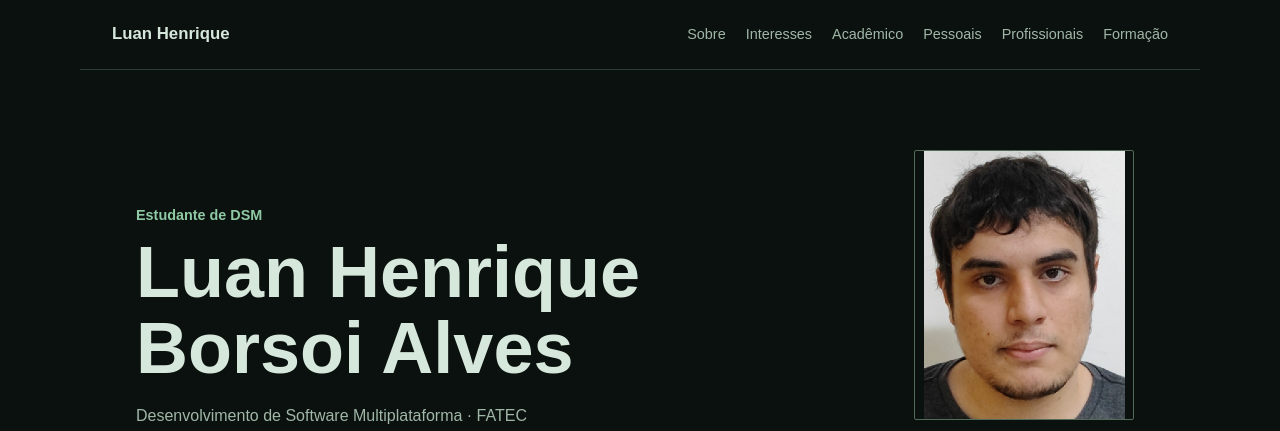
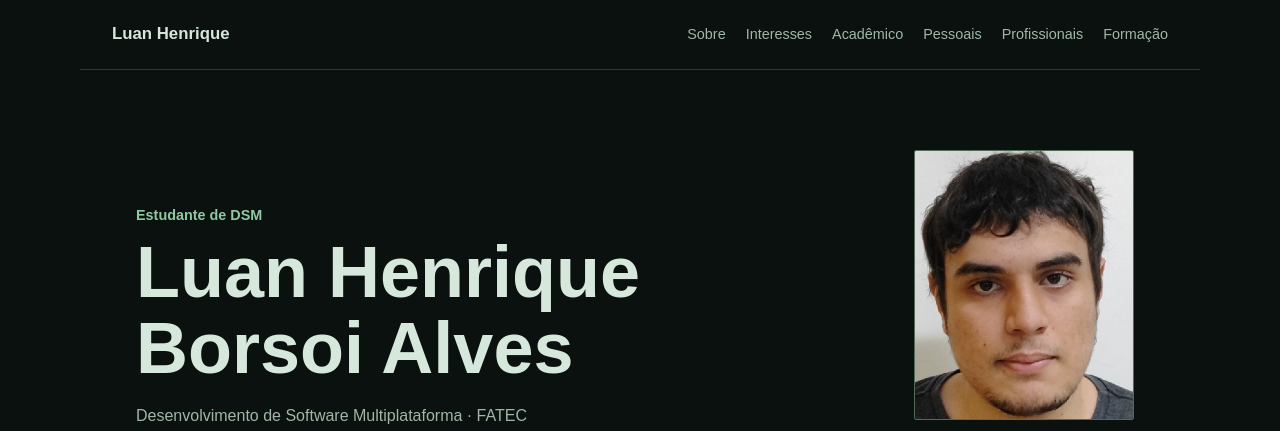
Before and after one commit to luanhba/portifolio-dsm1, a plain HTML site: page index.html in a window 1280 px wide. Shown: the top 431 px of the page. Drawn offline with Linux system fonts and the light colour scheme.

Commit message:
Update style.css

```diff
--- a/style.css
+++ b/style.css
@@ -47,8 +47,8 @@ nav a:hover, nav a:focus-visible, .link-projeto:hover { color: #8fc9a4; }
   margin: 0 0 14px;
   border: 1px solid #526b59;
   border-radius: 2px;
-  object-fit: contain;
-  object-position: center;
+  object-fit: cover;
+  object-position: center 20%;
 }
 .texto-apresentacao { grid-column: 1; grid-row: 1; min-width: 0; }
 .contatos-perfil { display: grid; justify-items: center; gap: 10px; }
```
